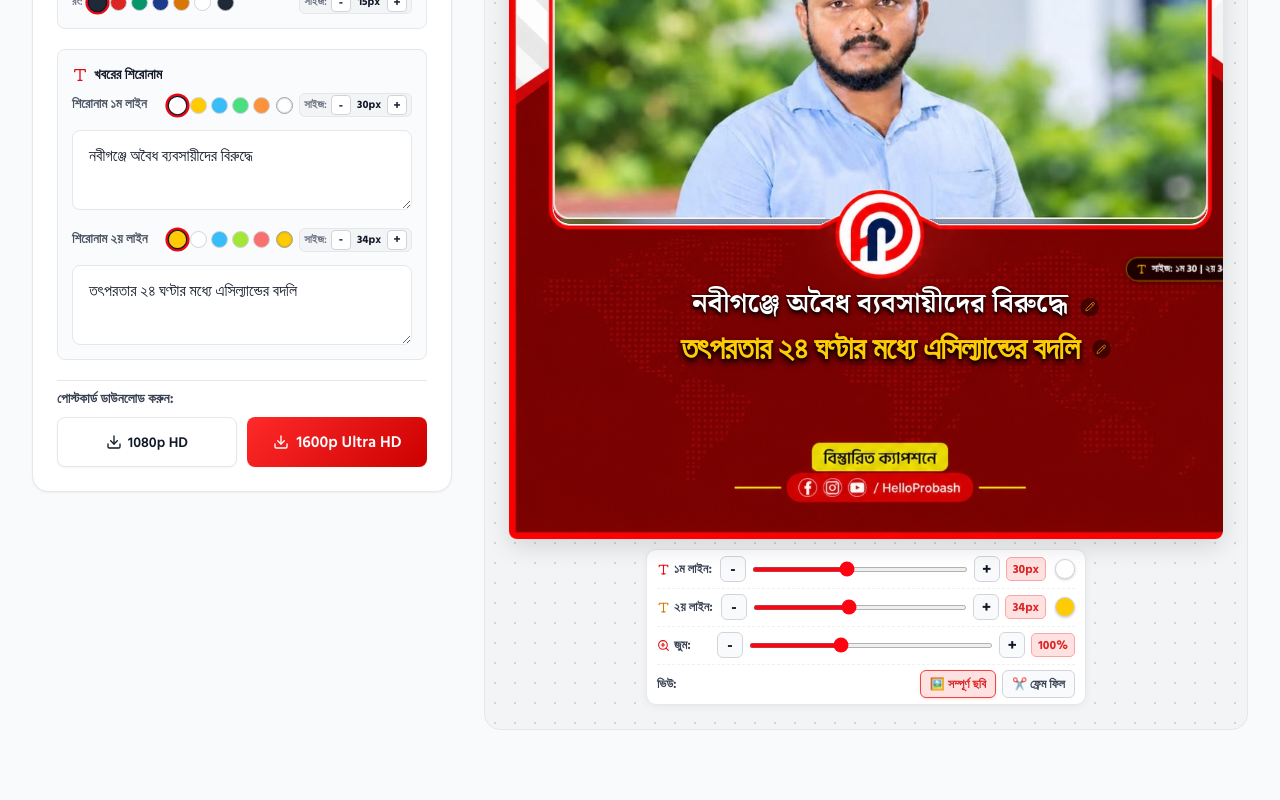
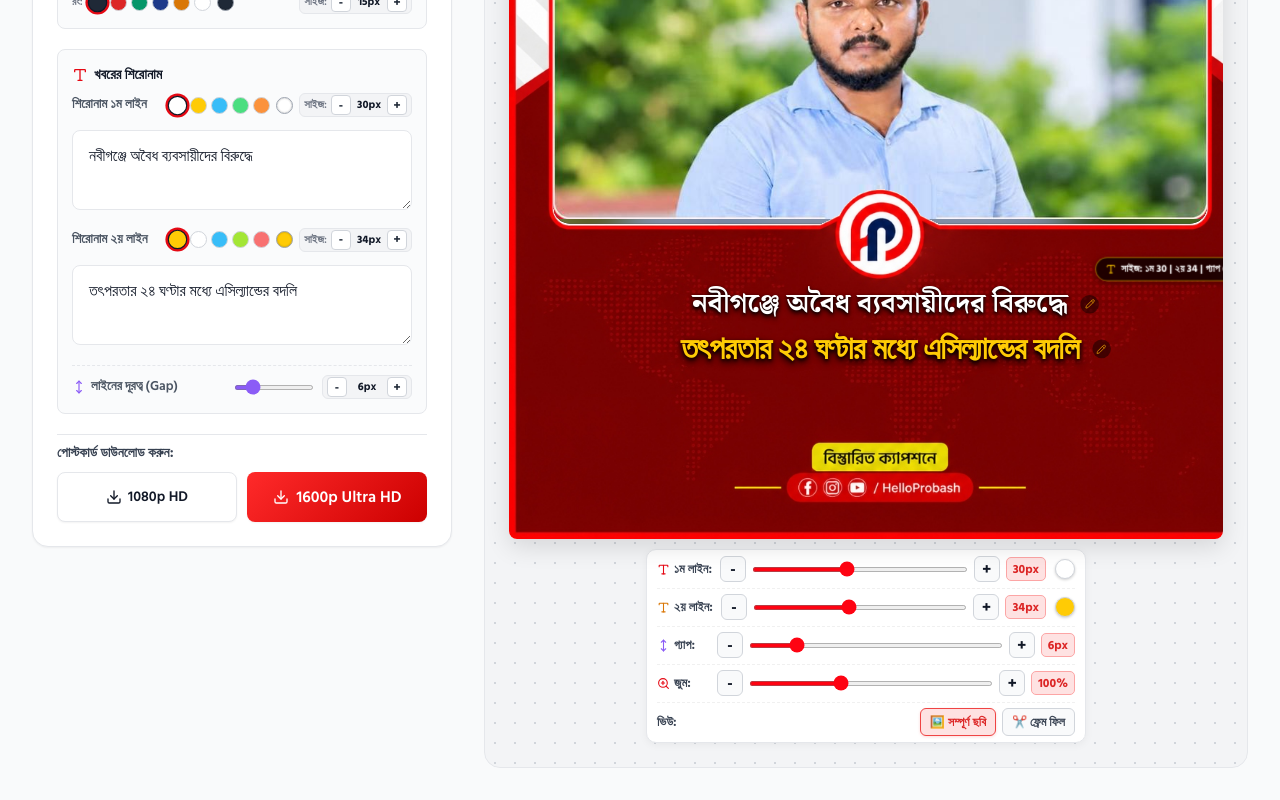
Before and after one commit to Mehedi259/News-Postcard, a React (Vite) app: page / in a window 1280 px wide. Shown: the part 326-1126 px from the top of the page. Before the commit the page ends 1088 px from the top, so only its background shows below. Built offline with nearby package versions, Linux system fonts and the light colour scheme; a web font is replaced by a local one.

Commit message:
Add headline line gap control system

```diff
--- a/src/App.tsx
+++ b/src/App.tsx
@@ -3,7 +3,7 @@ import { toPng, toBlob } from 'html-to-image';
 import {
   Download, Globe, ChevronDown, Quote,
   Copy, Check, Type, Camera, Pencil,
-  ZoomIn, Calendar,
+  ZoomIn, Calendar, MoveVertical,
   Share2, ThumbsUp, MessageCircle
 } from 'lucide-react';
 
@@ -53,6 +53,7 @@ export default function App() {
   const [headline2, setHeadline2] = useState('তৎপরতার ২৪ ঘণ্টার মধ্যে এসিল্যান্ডের বদলি');
   const [headline2Color, setHeadline2Color] = useState('#ffcb05');
   const [headline2FontSize, setHeadline2FontSize] = useState(34);
+  const [headlineGap, setHeadlineGap] = useState(6);
 
   const [showFontSizePopup, setShowFontSizePopup] = useState(false);
   const [date, setDate] = useState(getBengaliToday);
@@ -428,10 +429,10 @@ export default function App() {
           e.stopPropagation();
           setShowFontSizePopup(prev => !prev);
         }}
-        title="শিরোনামের সাইজ ও রং পরিবর্তন করতে ক্লিক করুন"
+        title="শিরোনামের সাইজ, রং ও গ্যাপ পরিবর্তন করতে ক্লিক করুন"
       >
         <Type size={12} color="#ffcb05" />
-        <span>সাইজ: ১ম {headline1FontSize} | ২য় {headline2FontSize}</span>
+        <span>সাইজ: ১ম {headline1FontSize} | ২য় {headline2FontSize} | গ্যাপ {headlineGap}</span>
       </button>
 
       {/* In-Place Font Size & Color Popup */}
@@ -589,15 +590,63 @@ export default function App() {
                 </label>
               </div>
             </div>
+
+            <div className="hn-size-divider" />
+
+            {/* Line Gap Controls */}
+            <div className="hn-size-popup-section">
+              <div className="hn-size-section-label">
+                <MoveVertical size={12} color="#a78bfa" /> লাইনের দূরত্ব / গ্যাপ (Line Gap)
+              </div>
+              <div className="hn-size-popup-row">
+                <button
+                  type="button"
+                  className="hn-popup-step-btn"
+                  onClick={() => setHeadlineGap(prev => Math.max(0, prev - 2))}
+                  title="গ্যাপ ২ কমান"
+                >
+                  -
+                </button>
+                <input
+                  type="range"
+                  min="0"
+                  max="36"
+                  value={headlineGap}
+                  onChange={(e) => setHeadlineGap(Number(e.target.value))}
+                  className="hn-popup-slider"
+                />
+                <button
+                  type="button"
+                  className="hn-popup-step-btn"
+                  onClick={() => setHeadlineGap(prev => Math.min(36, prev + 2))}
+                  title="গ্যাপ ২ বাড়ান"
+                >
+                  +
+                </button>
+                <span className="hn-popup-badge-val">{headlineGap}px</span>
+              </div>
+              <div className="hn-size-presets">
+                {[0, 4, 6, 10, 16, 24].map(gp => (
+                  <button
+                    key={gp}
+                    type="button"
+                    className={`hn-size-preset-btn ${headlineGap === gp ? 'active' : ''}`}
+                    onClick={() => setHeadlineGap(gp)}
+                  >
+                    {gp}px
+                  </button>
+                ))}
+              </div>
+            </div>
           </div>
         </div>
       )}
 
-      <div className="hn-headline-item">
+      <div className="hn-headline-item" style={{ marginBottom: `${headlineGap}px` }}>
         <h1
           ref={headline1Ref}
           className="hn-headline-1 oncard-editable"
-          style={{ color: headline1Color, fontSize: `${headline1FontSize}px` }}
+          style={{ color: headline1Color, fontSize: `${headline1FontSize}px`, margin: 0 }}
           contentEditable={!isExporting}
           suppressContentEditableWarning={true}
           onBlur={(e) => setHeadline1(e.currentTarget.innerText.trim() || headline1)}
@@ -1353,6 +1402,42 @@ export default function App() {
                 rows={2}
               />
             </div>
+
+            {/* Headline Line Gap Control */}
+            <div className="headline-gap-card-row" style={{ marginTop: '0.75rem', paddingTop: '0.6rem', borderTop: '1px dashed #e5e7eb', display: 'flex', justifyContent: 'space-between', alignItems: 'center', flexWrap: 'wrap', gap: '8px' }}>
+              <span className="form-sublabel" style={{ margin: 0, display: 'flex', alignItems: 'center', gap: '5px' }}>
+                <MoveVertical size={14} color="#8b5cf6" /> লাইনের দূরত্ব (Gap)
+              </span>
+              <div style={{ display: 'flex', alignItems: 'center', gap: '8px' }}>
+                <input
+                  type="range"
+                  min="0"
+                  max="36"
+                  value={headlineGap}
+                  onChange={e => setHeadlineGap(Number(e.target.value))}
+                  style={{ width: '80px', accentColor: '#8b5cf6', cursor: 'pointer', height: '5px' }}
+                />
+                <div className="inline-size-stepper">
+                  <button
+                    type="button"
+                    className="inline-step-btn"
+                    onClick={() => setHeadlineGap(prev => Math.max(0, prev - 2))}
+                    title="গ্যাপ ২px কমান"
+                  >
+                    -
+                  </button>
+                  <span className="inline-size-val" style={{ minWidth: '32px' }}>{headlineGap}px</span>
+                  <button
+                    type="button"
+                    className="inline-step-btn"
+                    onClick={() => setHeadlineGap(prev => Math.min(36, prev + 2))}
+                    title="গ্যাপ ২px বাড়ান"
+                  >
+                    +
+                  </button>
+                </div>
+              </div>
+            </div>
           </div>
 
           {/* Quick Resolution Export Buttons */}
@@ -1511,6 +1596,46 @@ export default function App() {
                 </div>
               </div>
 
+              {/* Row 3: Headline Line Spacing / Gap */}
+              <div className="quick-bar-row">
+                <span className="quick-bar-label">
+                  <MoveVertical size={13} color="#8b5cf6" /> গ্যাপ:
+                </span>
+                <div className="quick-bar-controls">
+                  <button
+                    type="button"
+                    className="quick-step-btn"
+                    onClick={() => setHeadlineGap(prev => Math.max(0, prev - 2))}
+                    title="লাইন গ্যাপ ২ কমান"
+                  >
+                    -
+                  </button>
+                  <input
+                    type="range"
+                    min="0"
+                    max="36"
+                    value={headlineGap}
+                    onChange={e => setHeadlineGap(Number(e.target.value))}
+                    className="quick-slider"
+                  />
+                  <button
+                    type="button"
+                    className="quick-step-btn"
+                    onClick={() => setHeadlineGap(prev => Math.min(36, prev + 2))}
+                    title="লাইন গ্যাপ ২ বাড়ান"
+                  >
+                    +
+                  </button>
+                  <span
+                    className="quick-val-pill"
+                    onClick={() => setShowFontSizePopup(prev => !prev)}
+                    title="লাইন গ্যাপ পপআপ"
+                  >
+                    {headlineGap}px
+                  </span>
+                </div>
+              </div>
+
               {/* Row 2: Image Zoom */}
               <div className="quick-bar-row">
                 <span className="quick-bar-label">
--- a/src/index.css
+++ b/src/index.css
@@ -1428,7 +1428,7 @@ button {
   font-family: 'Noto Serif Bengali', 'Tiro Bangla', serif;
   font-weight: 700;
   line-height: 1.25;
-  margin: 0 0 6px 0;
+  margin: 0;
   padding: 2px 10px;
   text-shadow: 0 3px 6px rgba(0, 0, 0, 0.9), 0 1px 3px rgba(0, 0, 0, 0.85);
   letter-spacing: -0.2px;
@@ -1501,7 +1501,7 @@ button {
 
 .hn-size-popup {
   position: absolute;
-  top: -245px;
+  top: -315px;
   left: 50%;
   transform: translateX(-50%);
   background: rgba(17, 24, 39, 0.95);
```
